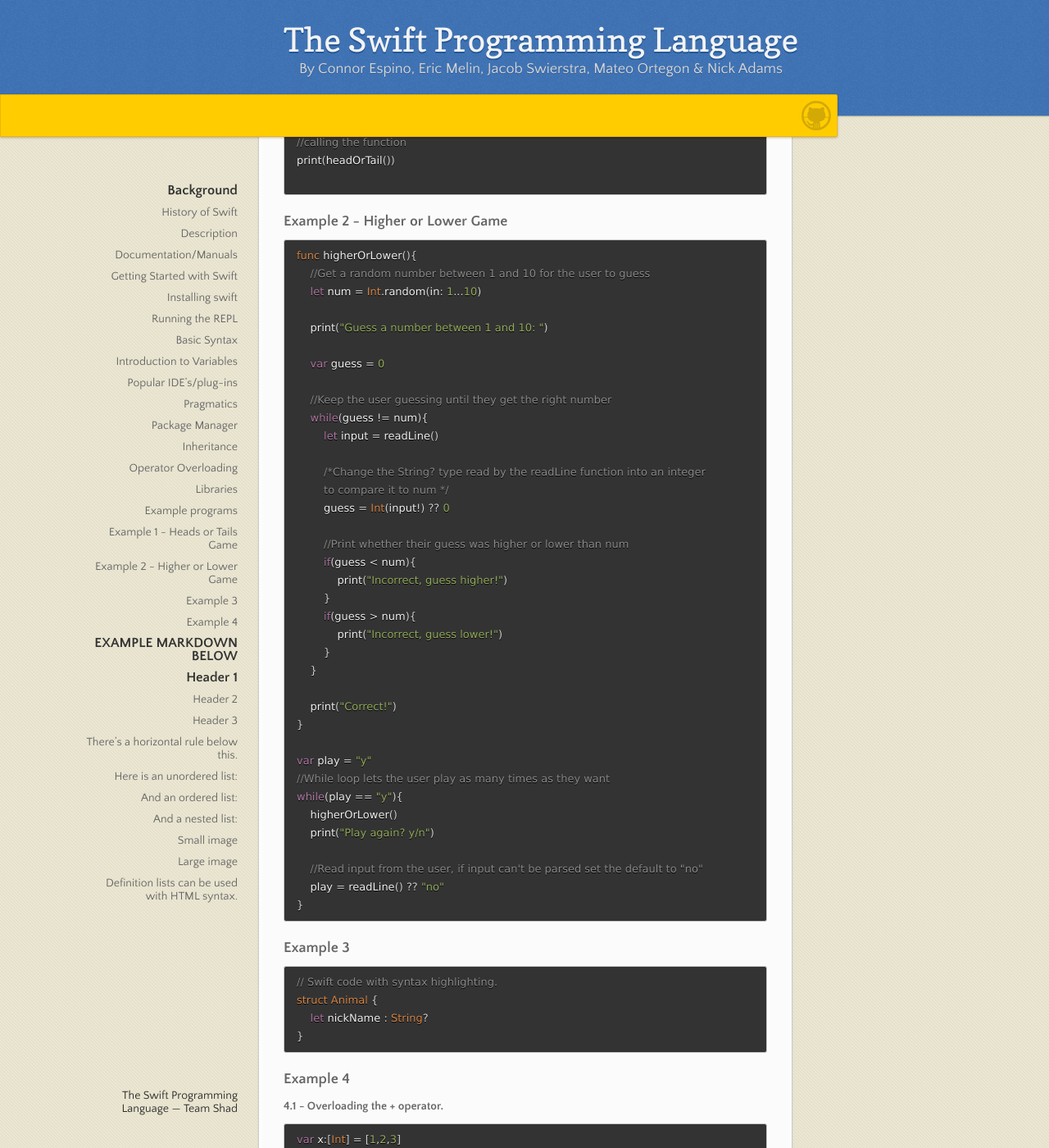
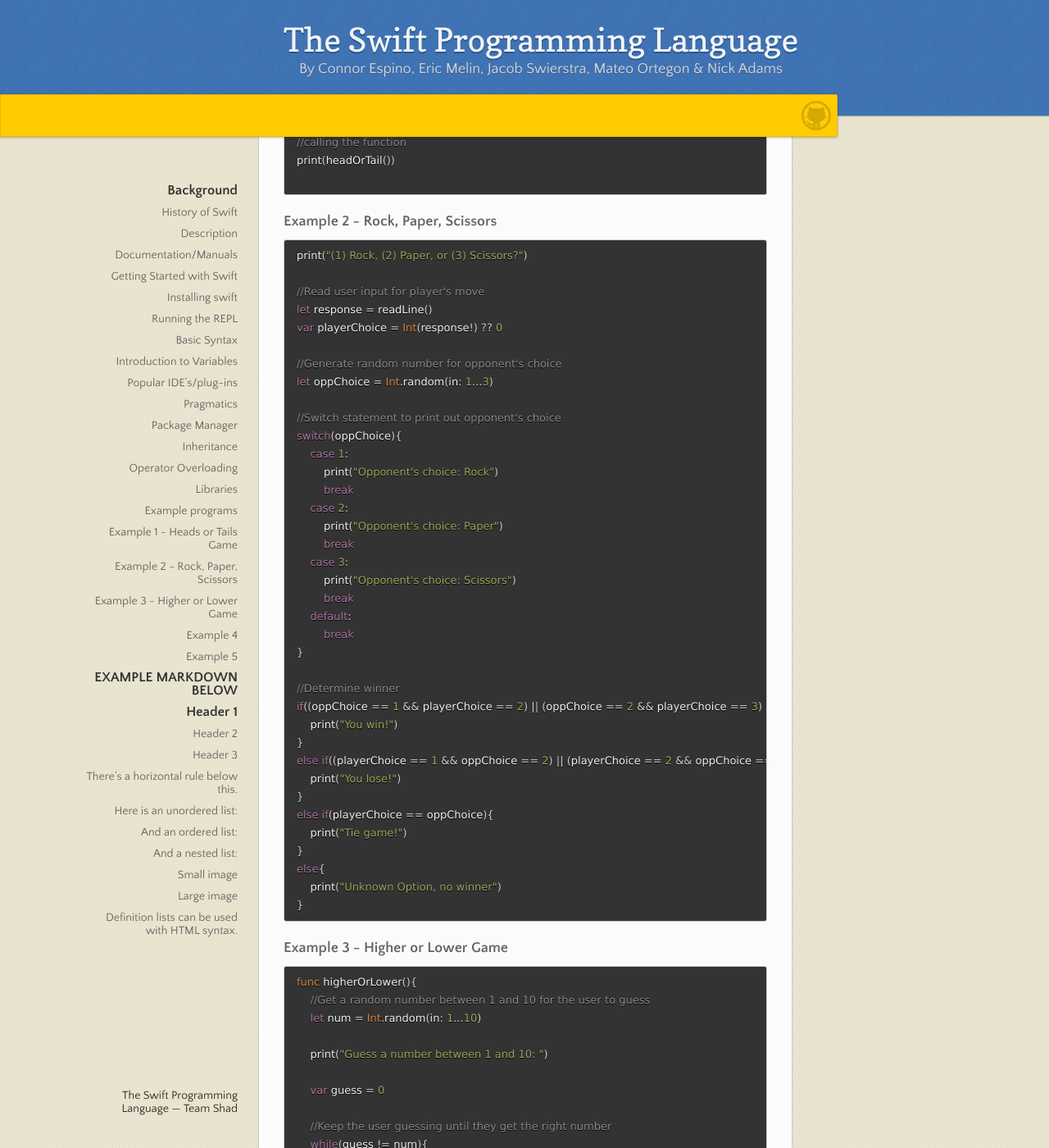
Before and after one commit to MelinHead225/cs354-lw1, a Jekyll site: the page built from index.md, in a window 1280 px wide and 1400 px high, scrolled down 7756 px. Shown: the whole window at 82% size. Built offline with Jekyll 4.4.1, drawn with Linux system fonts in a browser that asks for light colours.

Commit message:
Added Rock Paper Scissors Example

````diff
--- a/index.md
+++ b/index.md
@@ -213,7 +213,48 @@ func headOrTail() {
 print(headOrTail())
 
 ```
-### Example 2 - Higher or Lower Game
+### Example 2 - Rock, Paper, Scissors
+```swift
+print("(1) Rock, (2) Paper, or (3) Scissors?")
+
+//Read user input for player's move
+let response = readLine()
+var playerChoice = Int(response!) ?? 0
+
+//Generate random number for opponent's choice
+let oppChoice = Int.random(in: 1...3)
+
+//Switch statement to print out opponent's choice
+switch(oppChoice){
+    case 1:
+        print("Opponent's choice: Rock")
+        break
+    case 2:
+        print("Opponent's choice: Paper")
+        break
+    case 3:
+        print("Opponent's choice: Scissors")
+        break
+    default:
+        break
+}
+
+//Determine winner
+if((oppChoice == 1 && playerChoice == 2) || (oppChoice == 2 && playerChoice == 3) || (oppChoice == 3 && playerChoice == 1)){
+    print("You win!")
+}
+else if((playerChoice == 1 && oppChoice == 2) || (playerChoice == 2 && oppChoice == 3) || (playerChoice == 3 && oppChoice == 1)){
+    print("You lose!")
+}
+else if(playerChoice == oppChoice){
+    print("Tie game!")
+}
+else{
+    print("Unknown Option, no winner")
+}
+```
+
+### Example 3 - Higher or Lower Game
 ```swift
 func higherOrLower(){
     //Get a random number between 1 and 10 for the user to guess
@@ -261,7 +302,7 @@ struct Animal {
 }
 ```
 
-### Example 4
+### Example 5
 
 {% include_relative example4.md %}
 
````
Also changed, not shown: other parts of index.md (+1 -1 lines).
